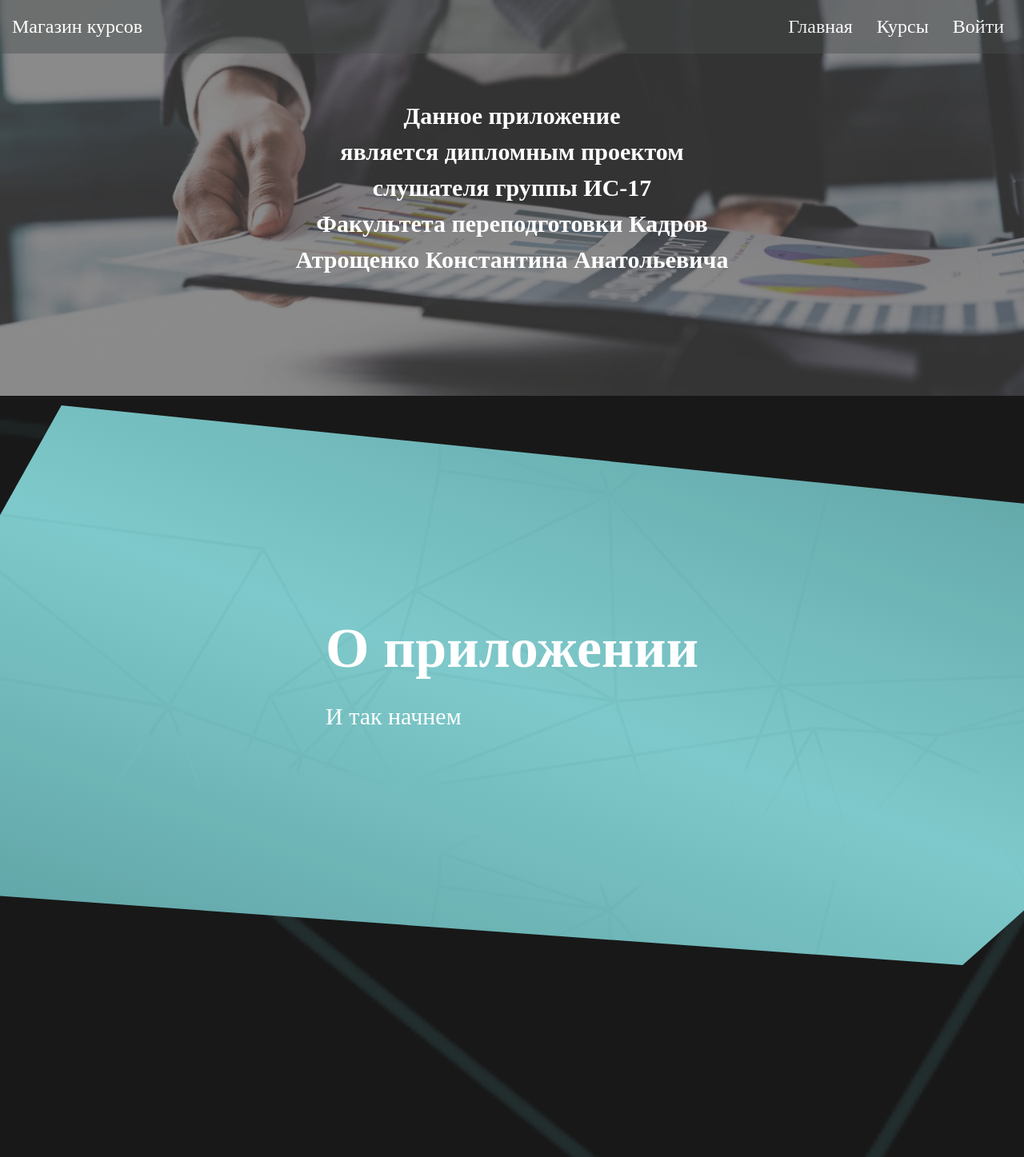
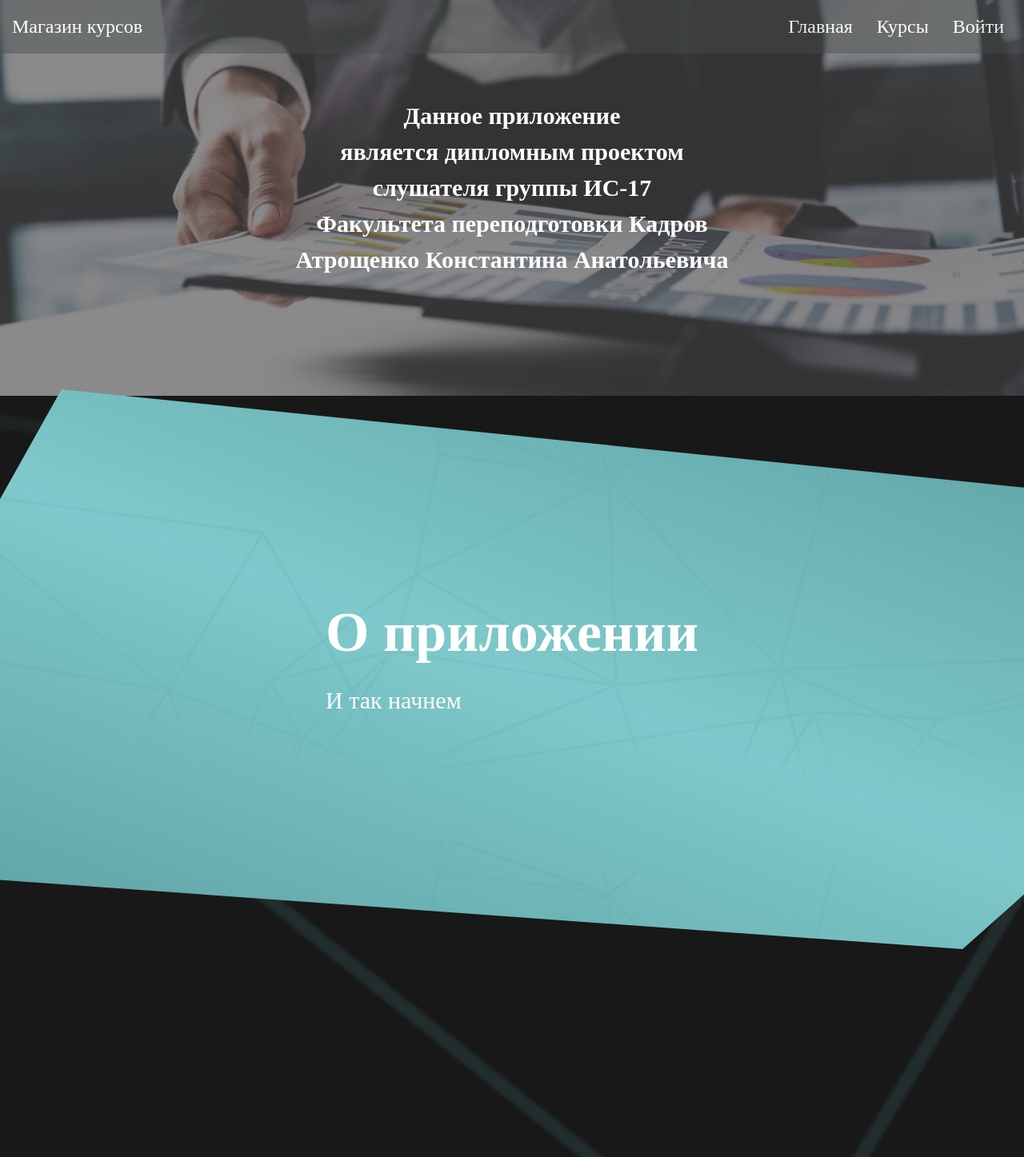
Before and after one commit to Konstantine899/diplom-VSTU, a Node server app: page / in a window 1280 px wide. Shown: the top 1447 px of the page at 80% size. Run offline with Node 20, Linux system fonts and the light colour scheme; some libraries are stand-ins or nearby versions.

Commit message:
034 main__parallelogram

```diff
--- a/public/style.css
+++ b/public/style.css
@@ -166,7 +166,7 @@ main .main__img-bg {
 
 .main__parallelogram {
   margin-bottom: 700px;
-  margin-top: -115px; }
+  margin-top: -135px; }
 
 .line,
 .main__parallelogram {
--- a/public/style.scss
+++ b/public/style.scss
@@ -180,7 +180,7 @@ main .main__img-bg {
 }
 .main__parallelogram {
   margin-bottom: 700px;
-  margin-top: -115px;
+  margin-top: -135px;
 }
 
 .line,
```
